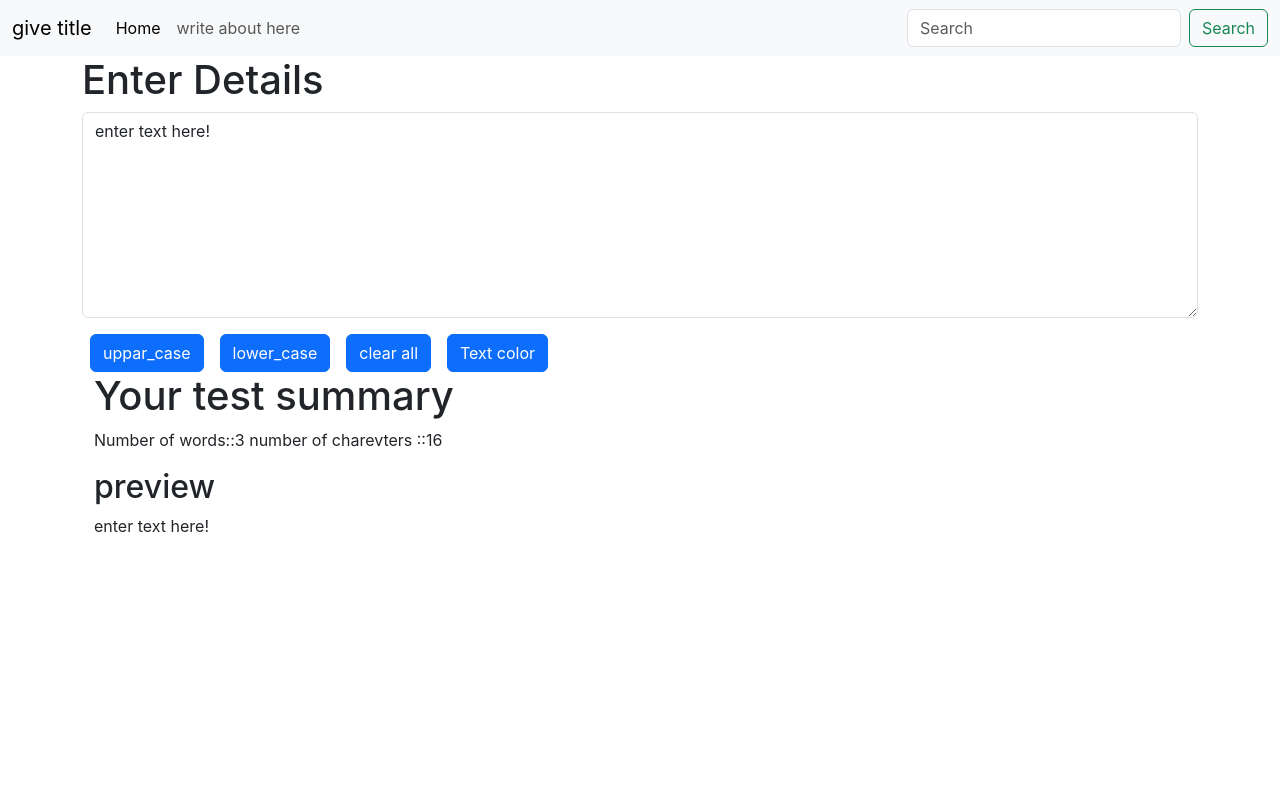
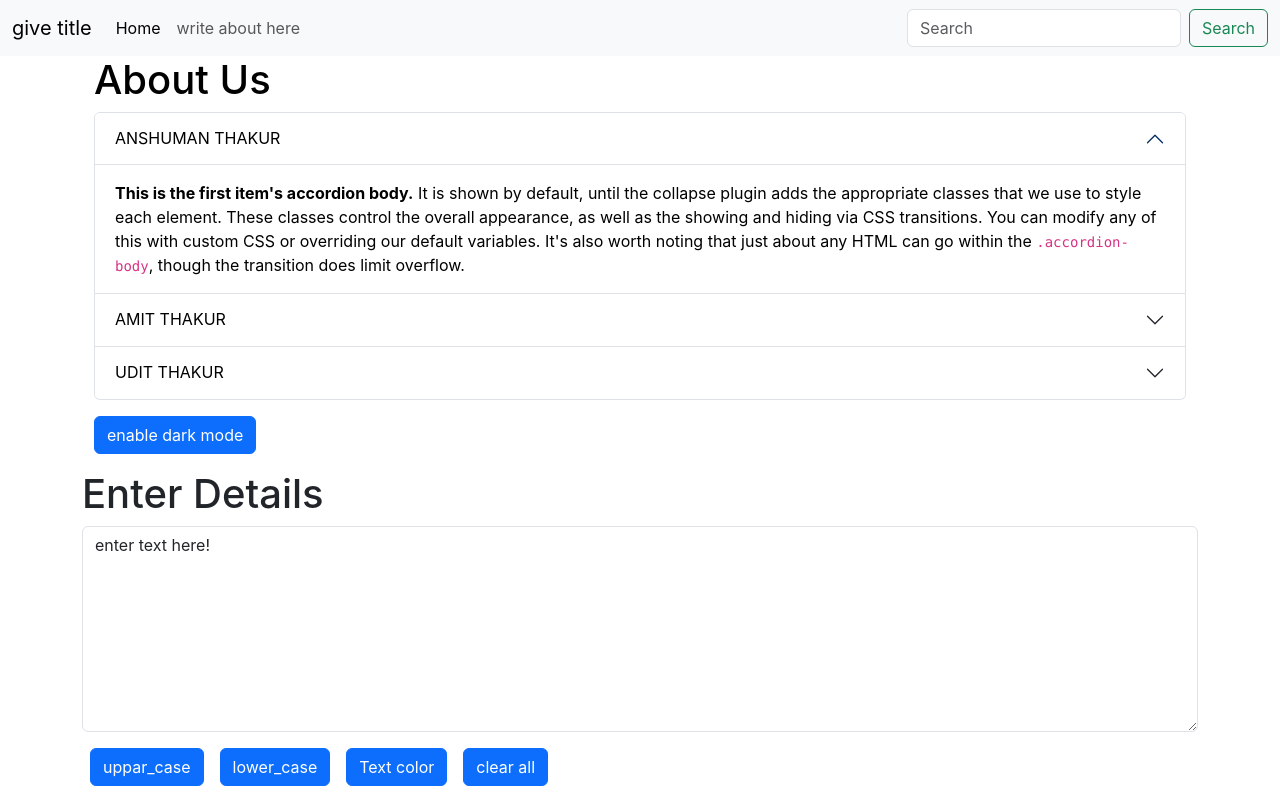
Before and after one commit to anshumanthakur07/react_learning, a React (Create React App) app: page / in a window 1280 px wide. Shown: the top 793 px of the page. Built offline with nearby package versions, Linux system fonts and the light colour scheme.

Commit message:
about section added

```diff
--- a/src/App.js
+++ b/src/App.js
@@ -2,6 +2,8 @@ import logo from './logo.svg';
 import './App.css';
 import Navbar from './component/Navbar';
 import Textarea from './component/Textarea';
+import About from './component/About';
+// import About from './component/About';
 
 function App() {
   return (
@@ -9,7 +11,10 @@ function App() {
        {/* <Navbar title="TextUtil" link="about"/> */}
        <Navbar />
        <div className="container">
+      <About/>
        <Textarea heading="Enter Details"/>
+
+
       </div>
     </>
 
--- /dev/null
+++ b/src/component/About.js
@@ -0,0 +1,82 @@
+import React,{useState} from 'react'
+// import babel/plugin-proposal-private-property-in-object
+
+export default function About() {
+
+    const [letStyle,setLetStyle]=useState({
+        backgroundColor: 'white',
+        color:'black'}
+    );
+    const [btnText,setbtnText] = useState("enable dark mode")
+
+    const toggleClick=()=>
+    {
+        console.log("button clicked!!!!");
+        if(letStyle.color ==='black')
+        {
+            setLetStyle({
+                backgroundColor: 'black',
+                color:'white',
+                // border: '1px solid white',
+
+            })
+            setbtnText("enable light mode");
+        }
+        else
+        {
+            setLetStyle({
+                backgroundColor: 'white',
+                color:'black'
+
+            })
+            setbtnText("enable dark mode");
+
+        }
+
+    }
+    return (
+        <div className='container' style={letStyle}>
+            <h1>About  Us</h1>
+            <div class="accordion" id="accordionExample">
+                <div class="accordion-item"style={letStyle} >
+                    <h2 class="accordion-header">
+                        <button class="accordion-button" type="button" data-bs-toggle="collapse" data-bs-target="#collapseOne" aria-expanded="true" aria-controls="collapseOne" style={letStyle}>
+                            ANSHUMAN THAKUR
+                        </button>
+                    </h2>
+                    <div id="collapseOne" class="accordion-collapse collapse show" data-bs-parent="#accordionExample">
+                        <div class="accordion-body" style={letStyle}>
+                            <strong>This is the first item's accordion body.</strong> It is shown by default, until the collapse plugin adds the appropriate classes that we use to style each element. These classes control the overall appearance, as well as the showing and hiding via CSS transitions. You can modify any of this with custom CSS or overriding our default variables. It's also worth noting that just about any HTML can go within the <code>.accordion-body</code>, though the transition does limit overflow.
+                        </div>
+                    </div>
+                </div>
+                <div class="accordion-item" style={letStyle}>
+                    <h2 class="accordion-header">
+                        <button class="accordion-button collapsed" type="button" data-bs-toggle="collapse" data-bs-target="#collapseTwo" aria-expanded="false" aria-controls="collapseTwo" style={letStyle}>
+                            AMIT THAKUR
+                        </button>
+                    </h2>
+                    <div id="collapseTwo" class="accordion-collapse collapse" data-bs-parent="#accordionExample">
+                        <div class="accordion-body" style={letStyle}>
+                            <strong>This is the second item's accordion body.</strong> It is hidden by default, until the collapse plugin adds the appropriate classes that we use to style each element. These classes control the overall appearance, as well as the showing and hiding via CSS transitions. You can modify any of this with custom CSS or overriding our default variables. It's also worth noting that just about any HTML can go within the <code>.accordion-body</code>, though the transition does limit overflow.
+                        </div>
+                    </div>
+                </div>
+                <div class="accordion-item" style={letStyle}>
+                    <h2 class="accordion-header">
+                        <button class="accordion-button collapsed" type="button" data-bs-toggle="collapse" data-bs-target="#collapseThree" aria-expanded="false" aria-controls="collapseThree" style={letStyle}>
+                            UDIT THAKUR
+                        </button>
+                    </h2>
+                    <div id="collapseThree" class="accordion-collapse collapse" data-bs-parent="#accordionExample" >
+                        <div class="accordion-body" style={letStyle}>
+                            <strong>This is the third item's accordion body.</strong> It is hidden by default, until the collapse plugin adds the appropriate classes that we use to style each element. These classes control the overall appearance, as well as the showing and hiding via CSS transitions. You can modify any of this with custom CSS or overriding our default variables. It's also worth noting that just about any HTML can go within the <code>.accordion-body</code>, though the transition does limit overflow.
+                        </div>
+                    </div>
+                </div>
+            </div>
+            <button onClick={toggleClick} className='btn btn-primary my-3'>{btnText}</button>
+
+        </div>
+    )
+}
--- a/src/component/Textarea.js
+++ b/src/component/Textarea.js
@@ -23,7 +23,7 @@ export default function Textarea(props) {
   }
   const handleColorClick = () => {
     let col=document.getElementById("txt_area");
-    col.innerHTML.style.color="red";
+    col.style.color="green";
   }
   const handleOnChange = (event) => {
     // console.log("onchange was clicked!")
@@ -39,8 +39,8 @@ export default function Textarea(props) {
       </div>
       <button type="buton" className='btn btn-primary mx-2' onClick={handleUpClick}>uppar_case</button>
       <button type="buton" className='btn btn-primary mx-2' onClick={handledownpClick}>lower_case</button>
+      <button type="buton" className='btn btn-primary mx-2' onClick={handleColorClick}>Text color</button>
       <button type="buton" className='btn btn-primary mx-2' onClick={handleClearClick}>clear all</button>
-      <button type="buton" className='btn btn-primary mx-2' onClick={handleColorClick}>Text color</button>
 
 
       <div className="container">
```
